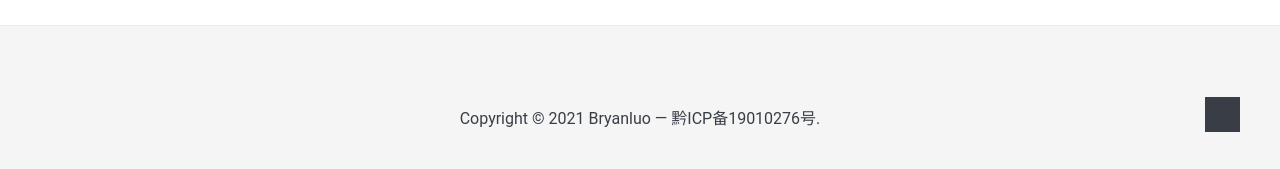
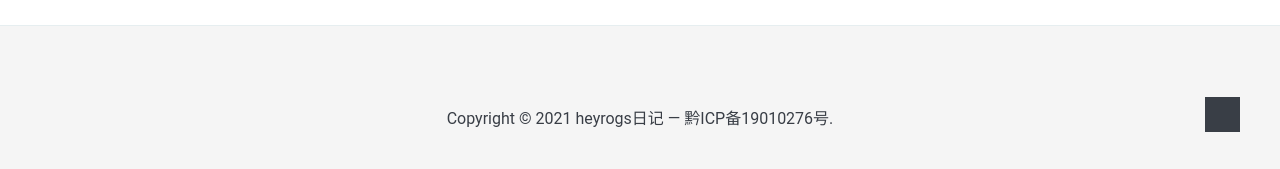
Before and after one commit to bryanluo/bryanluo.github.com, a Jekyll site: the page built from docs/index.html, in a window 1280 px wide and 900 px high, scrolled down 2411 px. Shown: the part 728-897 px from the top of the window. Built offline with Jekyll 4.4.1, drawn with Linux system fonts in a browser that asks for light colours; the list of posts is cut into pages by our own code.

Commit message:
Update settings.yml

```diff
--- a/docs/_data/settings.yml
+++ b/docs/_data/settings.yml
@@ -1,6 +1,6 @@
 #-------------------------------
 # General Site Settings
-title: Bryanluo
+title: heyrogs日记
 logo: logo.svg # You can add own logo.
 description: 好记心不如烂笔头
 
```
